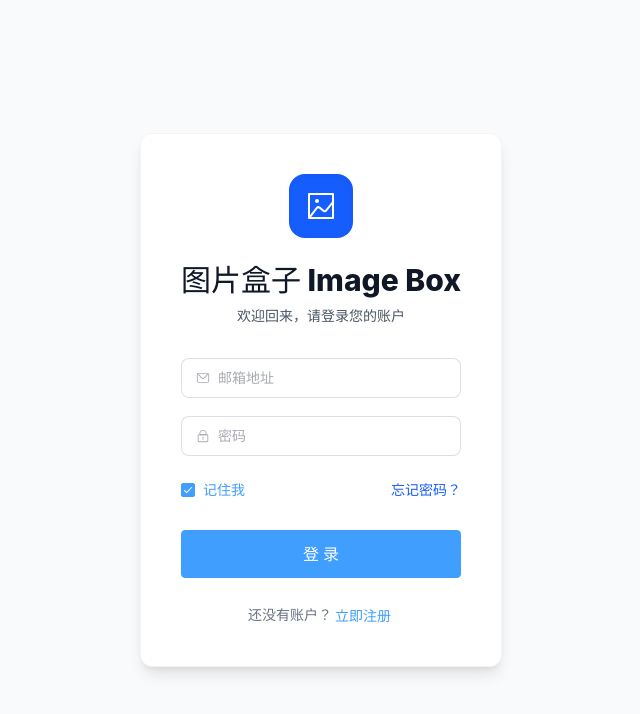
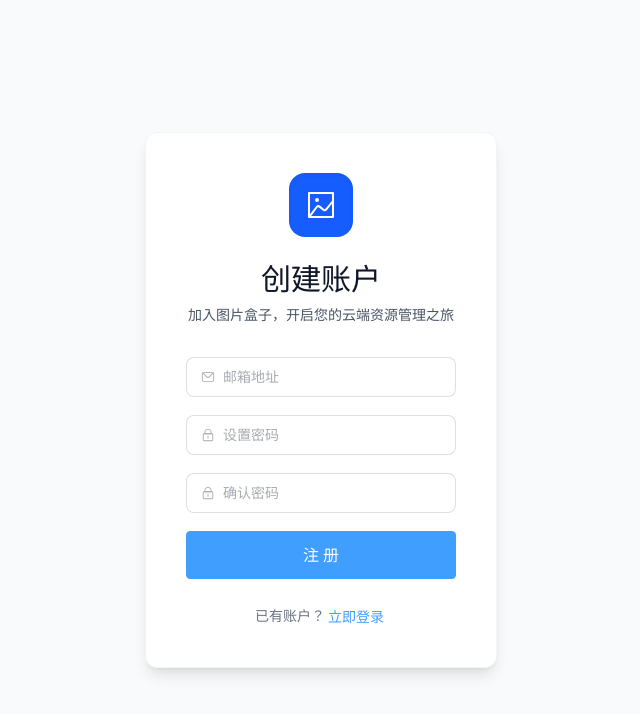
Before and after one commit to wumacms/file-box, a Vue app: page / in a window 1280 px wide. Both pictures are taken after a click on the button "立即注册". Shown: the top 714 px of the page, without its empty margins (319-959 px from the left). Built offline with nearby package versions, Linux system fonts and the light colour scheme; no server answers.

Commit message:
fix: 修复注册页面无法跳转问题

```diff
--- a/src/App.vue
+++ b/src/App.vue
@@ -1,7 +1,7 @@
 <template>
   <div v-if="!session" class="h-screen w-screen flex items-center justify-center bg-gray-50">
-    <Login v-if="!showRegister" @switch-to-register="showRegister = true" />
-    <Register v-else @switch-to-login="showRegister = false" />
+    <Login v-if="!showRegister" @toggle="showRegister = true" />
+    <Register v-else @toggle="showRegister = false" />
   </div>
 
   <div v-else class="h-screen w-screen flex bg-white overflow-hidden font-sans antialiased text-gray-900 relative">
```
